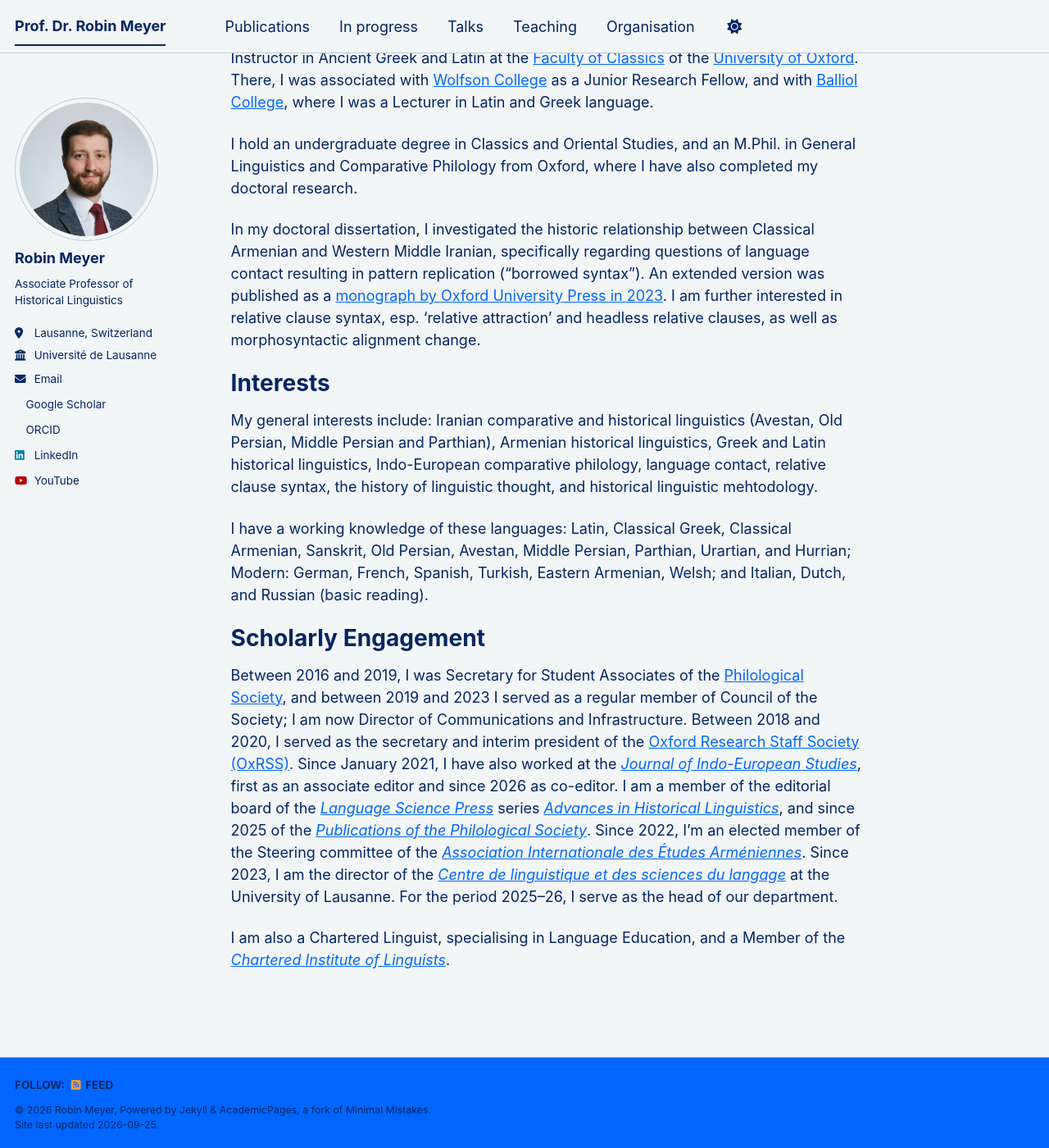
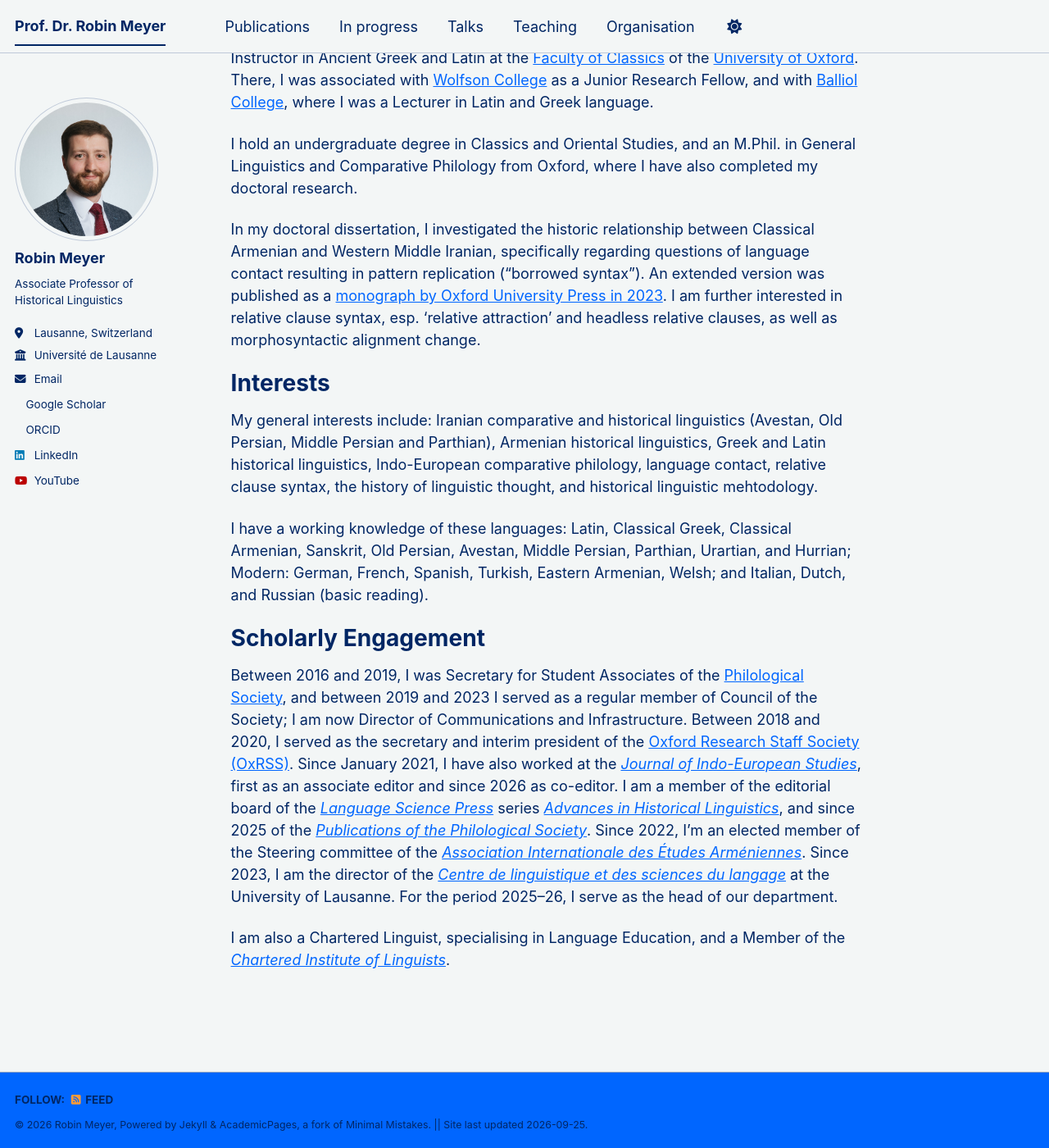
Before and after one commit to rbnmyr/rbnmyr.github.io, a Jekyll site: the page built from _pages/about.md, in a window 1280 px wide and 1400 px high, scrolled down 194 px. Shown: the whole window at 82% size. Built offline with Jekyll 4.4.1, drawn with Linux system fonts in a browser that asks for light colours; a style sheet for code colours, icons or effects is not loaded.

Commit message:
adapt footer

```diff
--- a/_includes/footer.html
+++ b/_includes/footer.html
@@ -20,6 +20,6 @@
 {% endif %}
 
 <div class="page__footer-copyright">
-  &copy; {{ site.time | date: '%Y' }} {{ site.name | default: site.title }}, {{ site.data.ui-text[site.locale].powered_by | default: "Powered by" }} <a href="https://jekyllrb.com" rel="nofollow">Jekyll</a> &amp; <a href="https://github.com/academicpages/academicpages.github.io">AcademicPages</a>, a fork of <a href="https://mademistakes.com/work/minimal-mistakes-jekyll-theme/" rel="nofollow">Minimal Mistakes</a>.<br />
+  &copy; {{ site.time | date: '%Y' }} {{ site.name | default: site.title }}, {{ site.data.ui-text[site.locale].powered_by | default: "Powered by" }} <a href="https://jekyllrb.com" rel="nofollow">Jekyll</a> &amp; <a href="https://github.com/academicpages/academicpages.github.io">AcademicPages</a>, a fork of <a href="https://mademistakes.com/work/minimal-mistakes-jekyll-theme/" rel="nofollow">Minimal Mistakes</a>. ||
   Site last updated {{ "now" | date: '%Y-%m-%d' }}.<!--, <a href="/sitemap/" style="text-transform: uppercase;">{{ site.data.ui-text[site.locale].site_map | default: "Sitemap" }}</a>-->
 </div>
--- a/_sass/layout/_footer.scss
+++ b/_sass/layout/_footer.scss
@@ -10,7 +10,7 @@
   float: left;
   margin-left: 0;
   margin-right: 0;
-  margin-top: 3em;
+  margin-top: 1em;
   width: 100%;
   clear: both;
 
```
